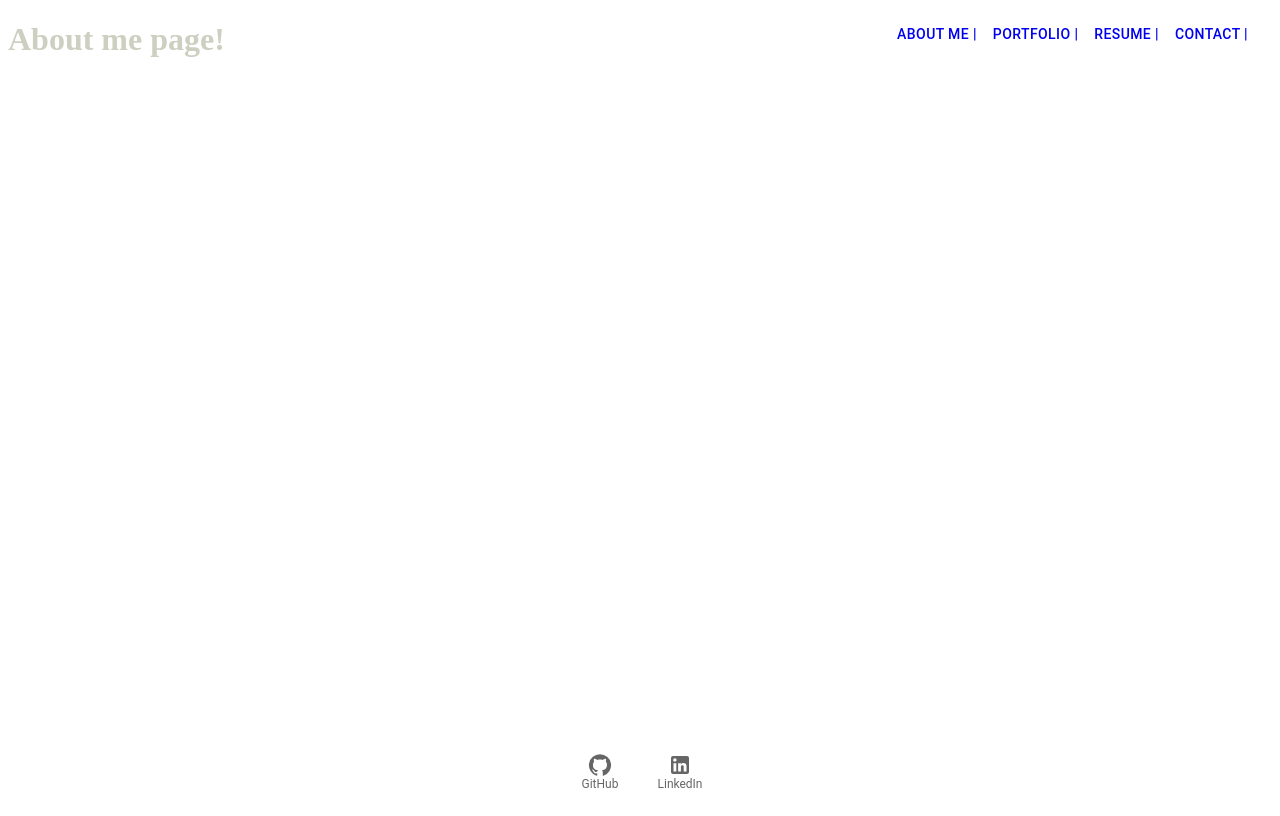
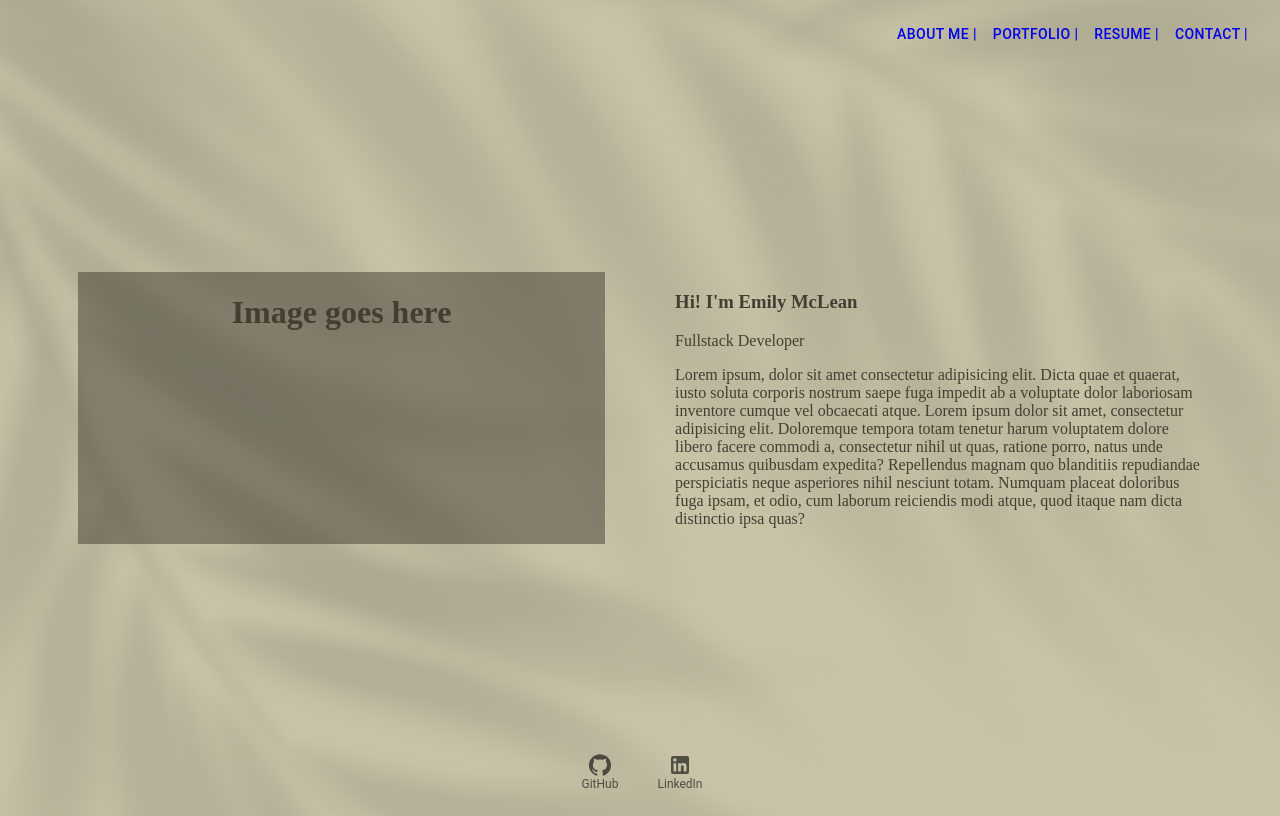
Before and after one commit to emilymclean94/mclean-portfolio, a Next.js app: page /about_me in a window 1280 px wide. Built offline with nearby package versions, Linux system fonts and the light colour scheme.

Commit message:
basic layout and styling for about me

```diff
--- a/src/app/about_me/layout.js
+++ b/src/app/about_me/layout.jsx
@@ -7,7 +7,7 @@ function AboutLayout({ children }) {
         <head>
           <title>Emily McLean</title>
         </head>
-        <body className='about-bg' sx={{height: 100}}>
+        <body id='about-bg' sx={{height: 100}}>
           <header>
             <NavBar />
           </header>
--- a/src/app/about_me/page.js
+++ /dev/null
@@ -1,36 +0,0 @@
-function About() {
-  return (
-    <main className="">
-     <h1>About me page!</h1>
-    </main>
-  )
-}
-
-export default About;
-// ! Welcome to the Pseudo Code!
-
-// This will use the main layout that has the navbar and footer
-
-// TODO: Main <div> with head shot and about me containers
-    // ! Not sure if I want these as cards or other
-
-// TODO: Head shot <img>
-
-// TODO: About me <div>
-    // ? <div> for heading and paragraphs
-        // ? Heading <h1>
-        // ? 1-2 <p>
-    // ? <div> for technologies
-    // ? <div> for tools
-
-// TODO: Technologies used icons
-    // ? <div> for icons
-        // ? <ul> ? <ol> ?
-        // ? columns/rows?
-        // ? table?
-
-// TODO: Tools used icons
-    // ? <div> for icons
-        // ? <ul> ? <ol> ?
-        // ? columns/rows?
-        // ? table?
--- /dev/null
+++ b/src/app/about_me/page.jsx
@@ -0,0 +1,79 @@
+"use client";
+import * as React from "react";
+// import Box from "@mui/material/Box";
+// import Container from "@mui/material/Container";
+import Grid from "@mui/material/Grid";
+
+const styles = {
+  container: {
+    color: "#423f32",
+    display: "flex",
+    flexWrap: "wrap",
+    justifyContent: "space-evenly",
+    height: "100vh",
+    alignContent: "center",
+  },
+  aboutContainer: {
+    display: "flex",
+    flexWrap: "wrap",
+    justifyContent: "center",
+    height: "auto",
+    width: "auto",
+    backgroundColor: "rgb(66, 63, 50, 0.5)",
+  },
+};
+
+function About() {
+  return (
+    <Grid container style={styles.container}>
+      <Grid item xs={5} style={styles.aboutContainer}>
+        <h1>Image goes here</h1>
+      </Grid>
+      <Grid item xs={5} style={{ textAlign: "left" }}>
+        <h3>Hi! I'm Emily McLean</h3>
+        <p>Fullstack Developer</p>
+        <p>
+          Lorem ipsum, dolor sit amet consectetur adipisicing elit. Dicta quae
+          et quaerat, iusto soluta corporis nostrum saepe fuga impedit ab a
+          voluptate dolor laboriosam inventore cumque vel obcaecati atque. Lorem
+          ipsum dolor sit amet, consectetur adipisicing elit. Doloremque tempora
+          totam tenetur harum voluptatem dolore libero facere commodi a,
+          consectetur nihil ut quas, ratione porro, natus unde accusamus
+          quibusdam expedita? Repellendus magnam quo blanditiis repudiandae
+          perspiciatis neque asperiores nihil nesciunt totam. Numquam placeat
+          doloribus fuga ipsam, et odio, cum laborum reiciendis modi atque, quod
+          itaque nam dicta distinctio ipsa quas?
+        </p>
+      </Grid>
+    </Grid>
+  );
+}
+
+export default About;
+// ! Welcome to the Pseudo Code!
+
+// This will use the main layout that has the navbar and footer
+
+// TODO: Main <div> with head shot and about me containers
+// ! Not sure if I want these as cards or other
+
+// TODO: Head shot <img>
+
+// TODO: About me <div>
+// ? <div> for heading and paragraphs
+// ? Heading <h1>
+// ? 1-2 <p>
+// ? <div> for technologies
+// ? <div> for tools
+
+// TODO: Technologies used icons
+// ? <div> for icons
+// ? <ul> ? <ol> ?
+// ? columns/rows?
+// ? table?
+
+// TODO: Tools used icons
+// ? <div> for icons
+// ? <ul> ? <ol> ?
+// ? columns/rows?
+// ? table?
```
